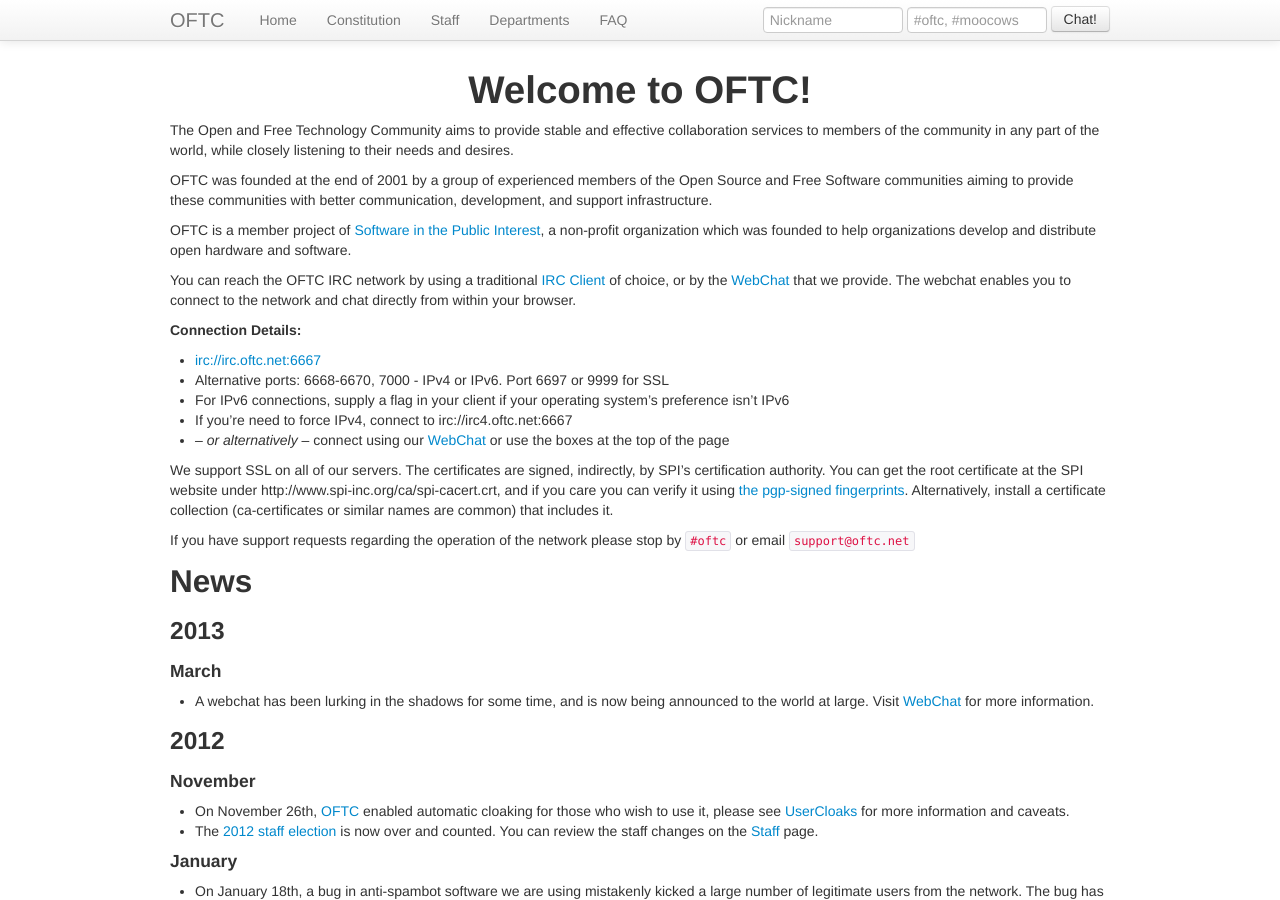
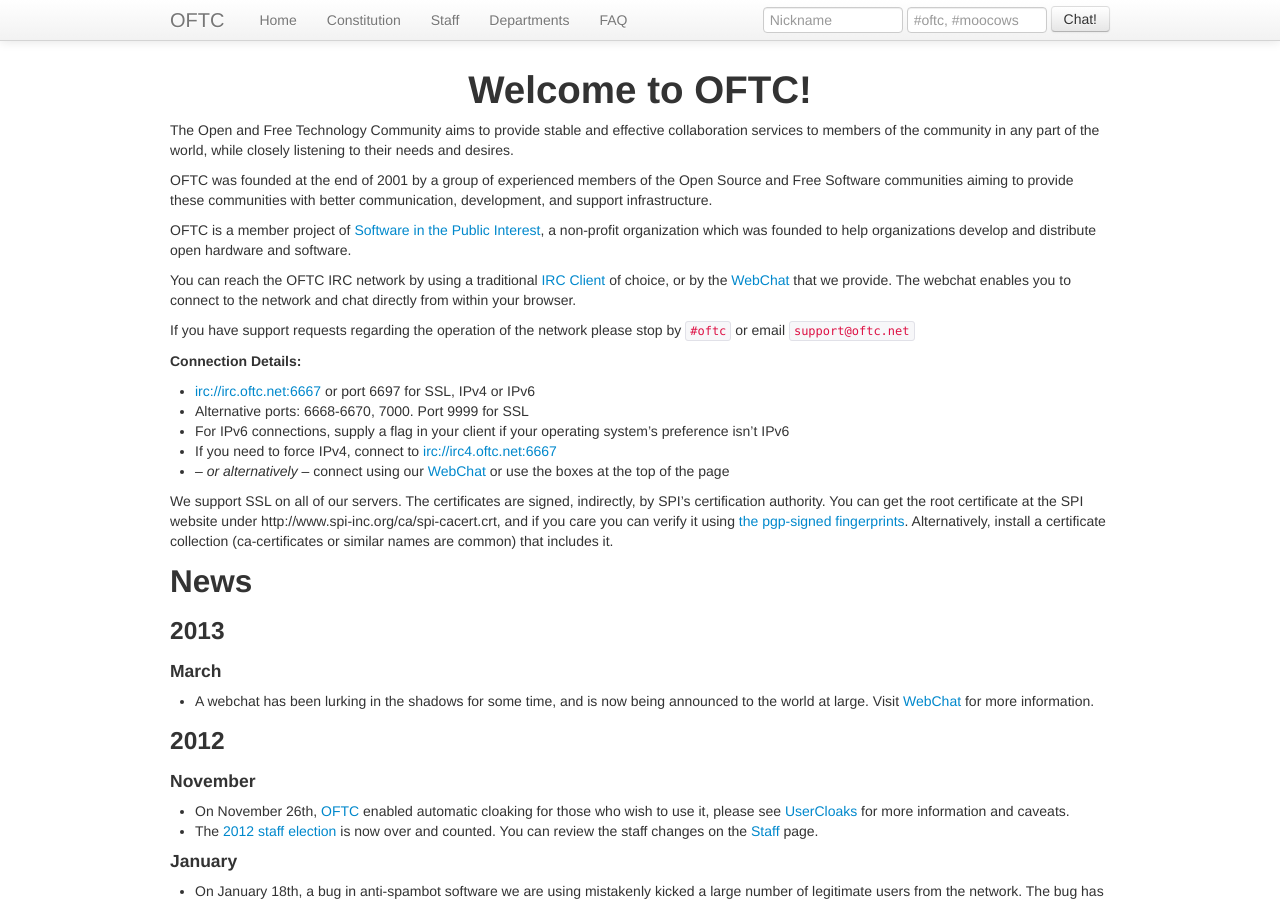
Before and after one commit to oftc/oftc-web, a Jekyll site: the page built from index.md, in a window 1280 px wide and 900 px high. Built offline with Jekyll 4.4.1, drawn with Linux system fonts in a browser that asks for light colours; Markdown is read by kramdown in place of the engine named in the settings.

Commit message:
fix typo and wording a bit

````diff
--- a/index.md
+++ b/index.md
@@ -13,16 +13,16 @@
 
 You can reach the OFTC IRC network by using a traditional [IRC Client](http://en.wikipedia.org/wiki/List_of_IRC_clients) of choice, or by the [WebChat](WebChat) that we provide. The webchat enables you to connect to the network and chat directly from within your browser.
 
+If you have support requests regarding the operation of the network please stop by ``` #oftc ``` or email ``` support@oftc.net ```
+
 **Connection Details:**
 
- * [irc://irc.oftc.net:6667](irc://irc.oftc.net:6667)
- * Alternative ports: 6668-6670, 7000 - IPv4 or IPv6.  Port 6697 or 9999 for SSL
+ * [irc://irc.oftc.net:6667](irc://irc.oftc.net:6667) or port 6697 for SSL, IPv4 or IPv6
+ * Alternative ports: 6668-6670, 7000. Port 9999 for SSL
  * For IPv6 connections, supply a flag in your client if your operating system's preference isn't IPv6
- * If you're need to force IPv4, connect to irc://irc4.oftc.net:6667
+ * If you need to force IPv4, connect to [irc://irc4.oftc.net:6667](irc://irc4.oftc.net:6667)
  * *-- or alternatively --* connect using our [WebChat](WebChat) or use the boxes at the top of the page
 
 We support SSL on all of our servers.  The certificates are signed, indirectly, by SPI's certification authority.  You can get the root certificate at the SPI website under http://www.spi-inc.org/ca/spi-cacert.crt, and if you care you can verify it using [the pgp-signed fingerprints](http://www.spi-inc.org/ca/spi-cacert.fingerprint.txt). Alternatively, install a certificate collection (ca-certificates or similar names are common) that includes it.
 
-If you have support requests regarding the operation of the network please stop by ``` #oftc ``` or email ``` support@oftc.net ```
-
 <div class='body'>{{ site.posts.first.content }}</div>
````
